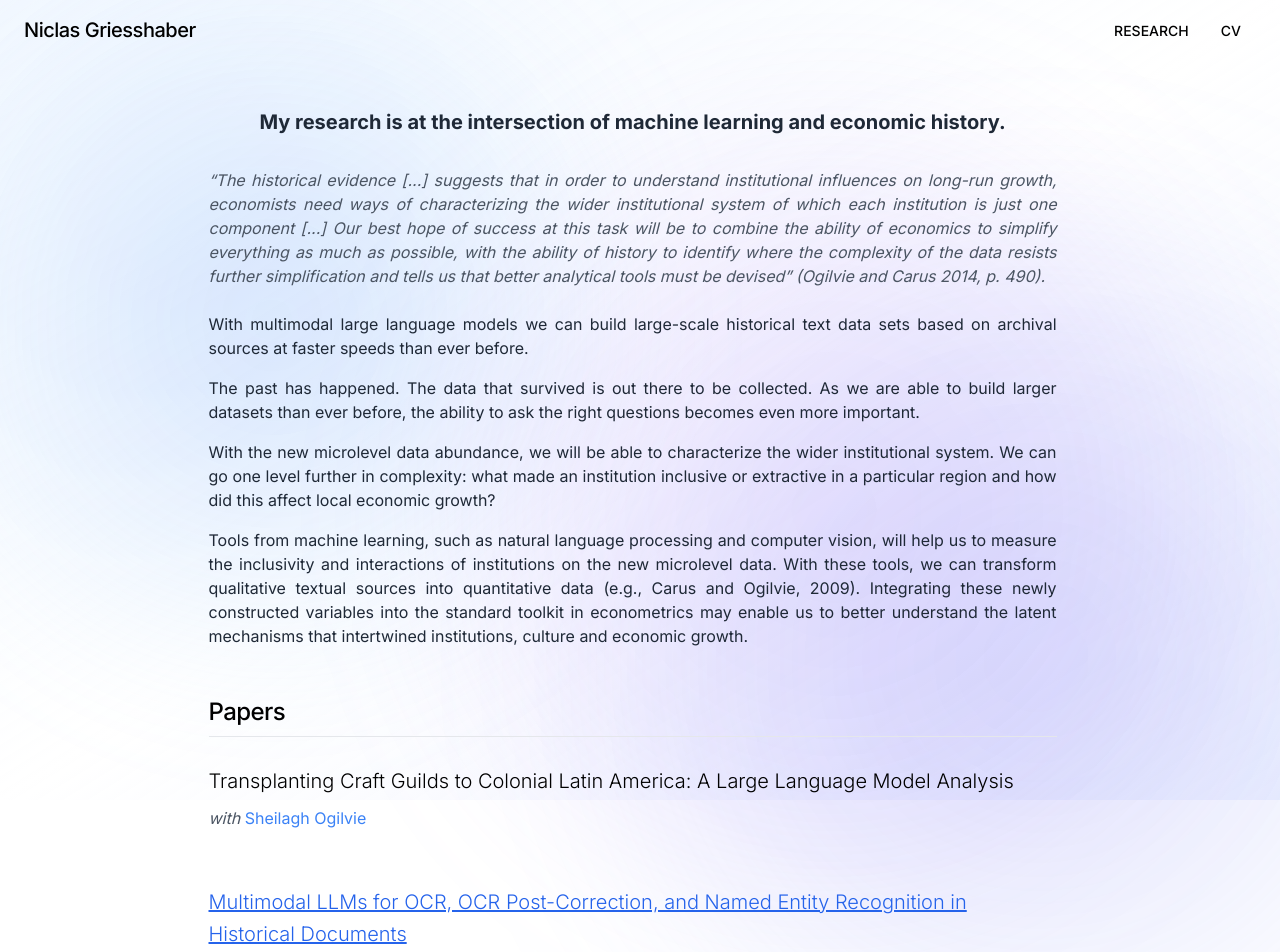
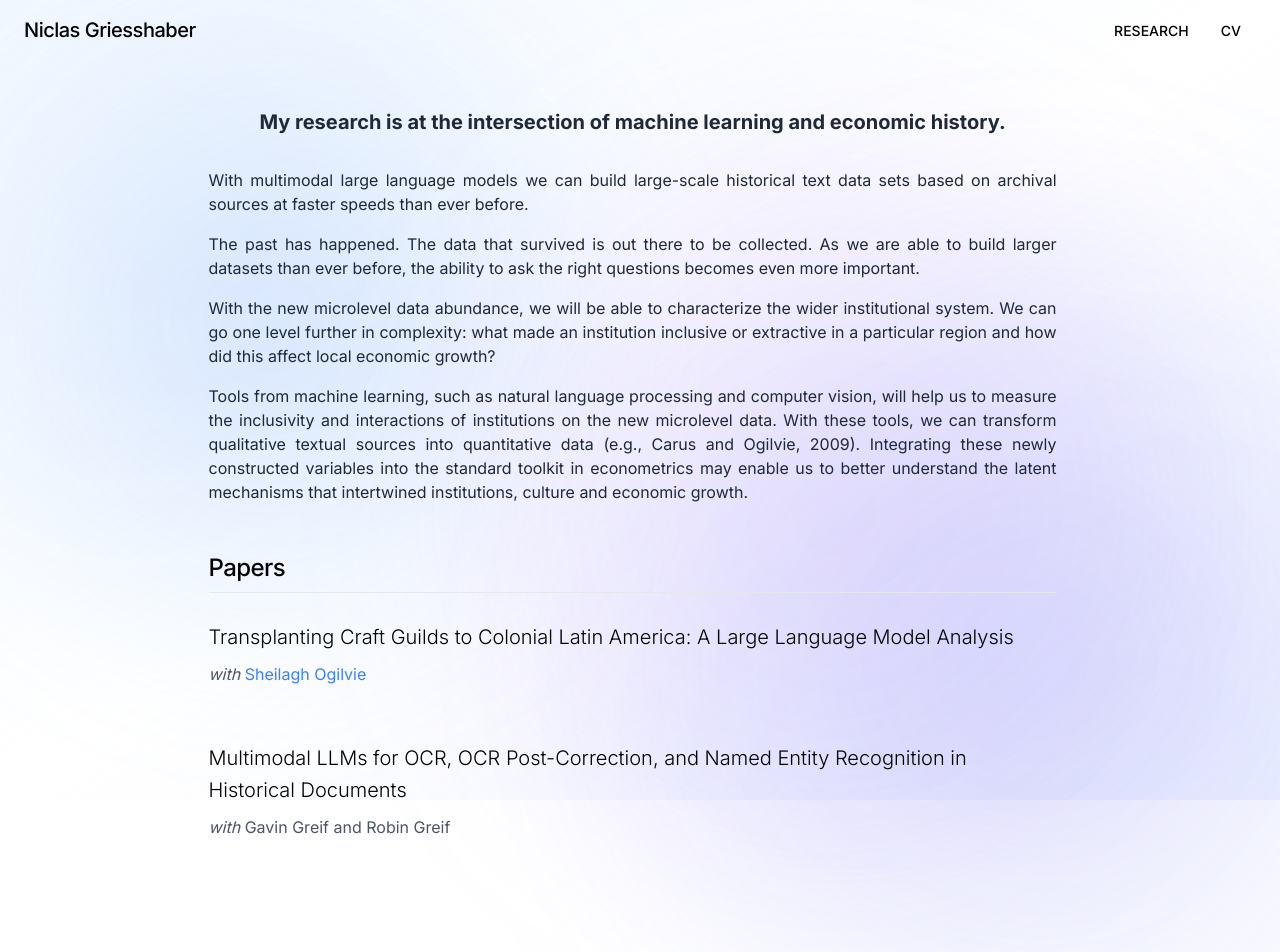
Before and after one commit to niclasgriesshaber/vibe_website_griesshaber, a Next.js app: page /research in a window 1280 px wide. Shown: the top 952 px of the page. After the commit the page ends 903 px from the top, so only its background shows below. Built offline with nearby package versions, Linux system fonts and the light colour scheme.

Commit message:
Research: remove quote; make arXiv paper card clickable without blue link styling

```diff
--- a/app/research/page.tsx
+++ b/app/research/page.tsx
@@ -49,12 +49,8 @@ export default function Research() {
             My research is at the intersection of<span className="md:hidden"><br /></span><span className="hidden md:inline"> </span>machine learning and economic history.
           </p>
 
-          {/* Quote and Vision Statement */}
+          {/* Vision Statement */}
           <div className="mb-12 space-y-6">
-            <blockquote className="text-gray-600 text-justify italic">
-              &ldquo;The historical evidence [...] suggests that in order to understand institutional influences on long-run growth, economists need ways of characterizing the wider institutional system of which each institution is just one component [...] Our best hope of success at this task will be to combine the ability of economics to simplify everything as much as possible, with the ability of history to identify where the complexity of the data resists further simplification and tells us that better analytical tools must be devised&rdquo; (Ogilvie and Carus 2014, p. 490).
-            </blockquote>
-
             <div className="space-y-4">
               <p className="text-gray-800 text-justify">
                 With multimodal large language models we can build large-scale historical text data sets based on archival sources at faster speeds than ever before.
@@ -94,16 +90,16 @@ export default function Research() {
               </div>
 
               {/* ArXiv paper with link */}
-              <div className="group hover:bg-blue-50/30 hover:border hover:border-black p-4 -mx-4 rounded-lg transition-all duration-300">
+              <div className="group hover:bg-blue-50/30 hover:border hover:border-black p-4 -mx-4 rounded-lg transition-all duration-300 cursor-pointer">
+                <Link href="https://arxiv.org/abs/2504.00414" target="_blank" rel="noopener noreferrer" className="block">
                   <h3 className="text-xl font-light mb-2 leading-relaxed">
-                  <Link href="https://arxiv.org/abs/2504.00414" className="text-blue-600 hover:text-blue-700 underline" target="_blank" rel="noopener noreferrer">
                     Multimodal LLMs for OCR, OCR Post-Correction, and Named Entity Recognition in Historical Documents
-                  </Link>
                   </h3>
                   <p className="text-gray-600 text-base">
                     <span className="italic">with </span>
                     Gavin Greif and Robin Greif
                   </p>
+                </Link>
               </div>
             </div>
           </section>
```
Lines whose indentation alone changed are shown as unchanged.
